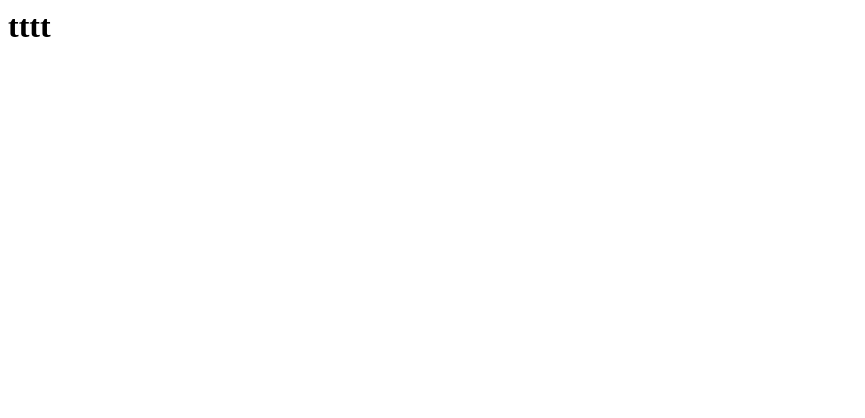
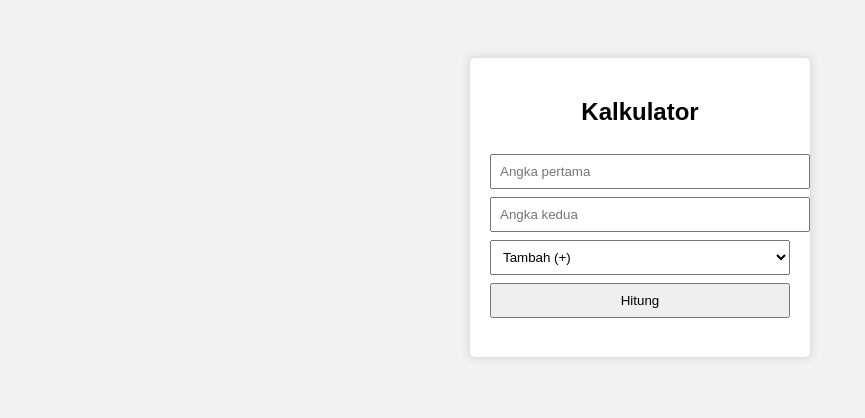
Before and after one commit to syah375/arjunsyahbana.github.io, a plain HTML site: page index.html in a window 1280 px wide. Shown: the whole page, without its empty margins (0-865 px from the left). Drawn offline with Linux system fonts and the light colour scheme.

Commit message:
Implement basic calculator in index.html
Added a simple calculator with basic operations.

```diff
--- a/index.html
+++ b/index.html
@@ -1,7 +1,81 @@
-<html>
-<title>personal branding</title>
-<head></head>
+<!DOCTYPE html>
+<html lang="id">
+<head>
+    <meta charset="UTF-8">
+    <title>Kalkulator</title>
+    <style>
+        body {
+            font-family: Arial, sans-serif;
+            background: #f2f2f2;
+            padding: 50px;
+        }
+        .kalkulator {
+            width: 300px;
+            background: white;
+            padding: 20px;
+            margin: auto;
+            border-radius: 5px;
+            box-shadow: 0 0 10px #ccc;
+        }
+        input, select, button {
+            width: 100%;
+            padding: 8px;
+            margin-top: 8px;
+        }
+        h2 {
+            text-align: center;
+        }
+    </style>
+</head>
 <body>
-<h1>tttt<h1>
+
+<div class="kalkulator">
+    <h2>Kalkulator</h2>
+
+    <input type="number" id="angka1" placeholder="Angka pertama">
+    <input type="number" id="angka2" placeholder="Angka kedua">
+
+    <select id="operator">
+        <option value="+">Tambah (+)</option>
+        <option value="-">Kurang (-)</option>
+        <option value="*">Kali (×)</option>
+        <option value="/">Bagi (÷)</option>
+    </select>
+
+    <button onclick="hitung()">Hitung</button>
+
+    <h3 id="hasil"></h3>
+</div>
+
+<script>
+    function hitung() {
+        let a = parseFloat(document.getElementById("angka1").value);
+        let b = parseFloat(document.getElementById("angka2").value);
+        let op = document.getElementById("operator").value;
+        let hasil;
+
+        if (isNaN(a) || isNaN(b)) {
+            hasil = "Masukkan angka dengan benar";
+        } else {
+            switch (op) {
+                case "+":
+                    hasil = a + b;
+                    break;
+                case "-":
+                    hasil = a - b;
+                    break;
+                case "*":
+                    hasil = a * b;
+                    break;
+                case "/":
+                    hasil = (b !== 0) ? a / b : "Tidak bisa dibagi 0";
+                    break;
+            }
+        }
+
+        document.getElementById("hasil").innerText = "Hasil: " + hasil;
+    }
+</script>
+
 </body>
 </html>
```
